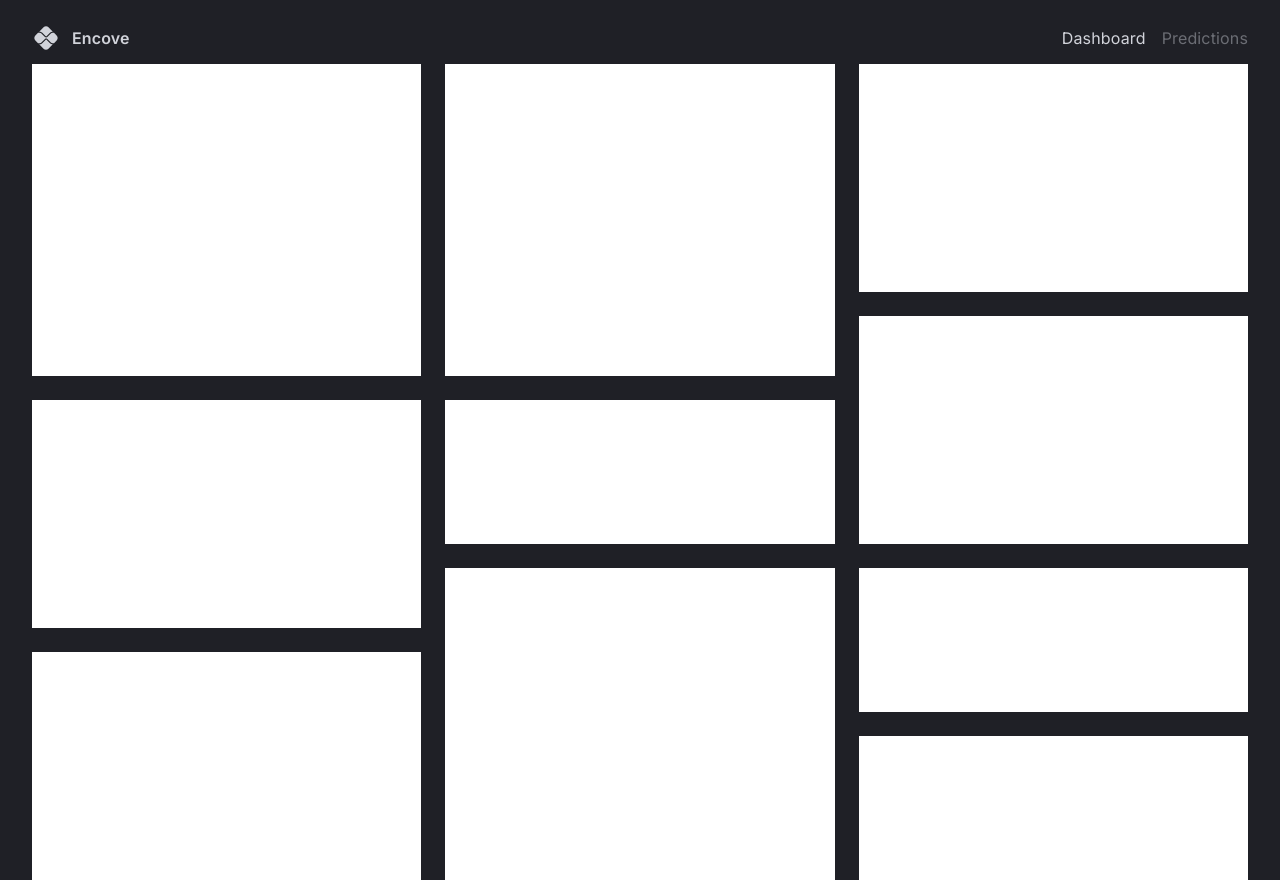
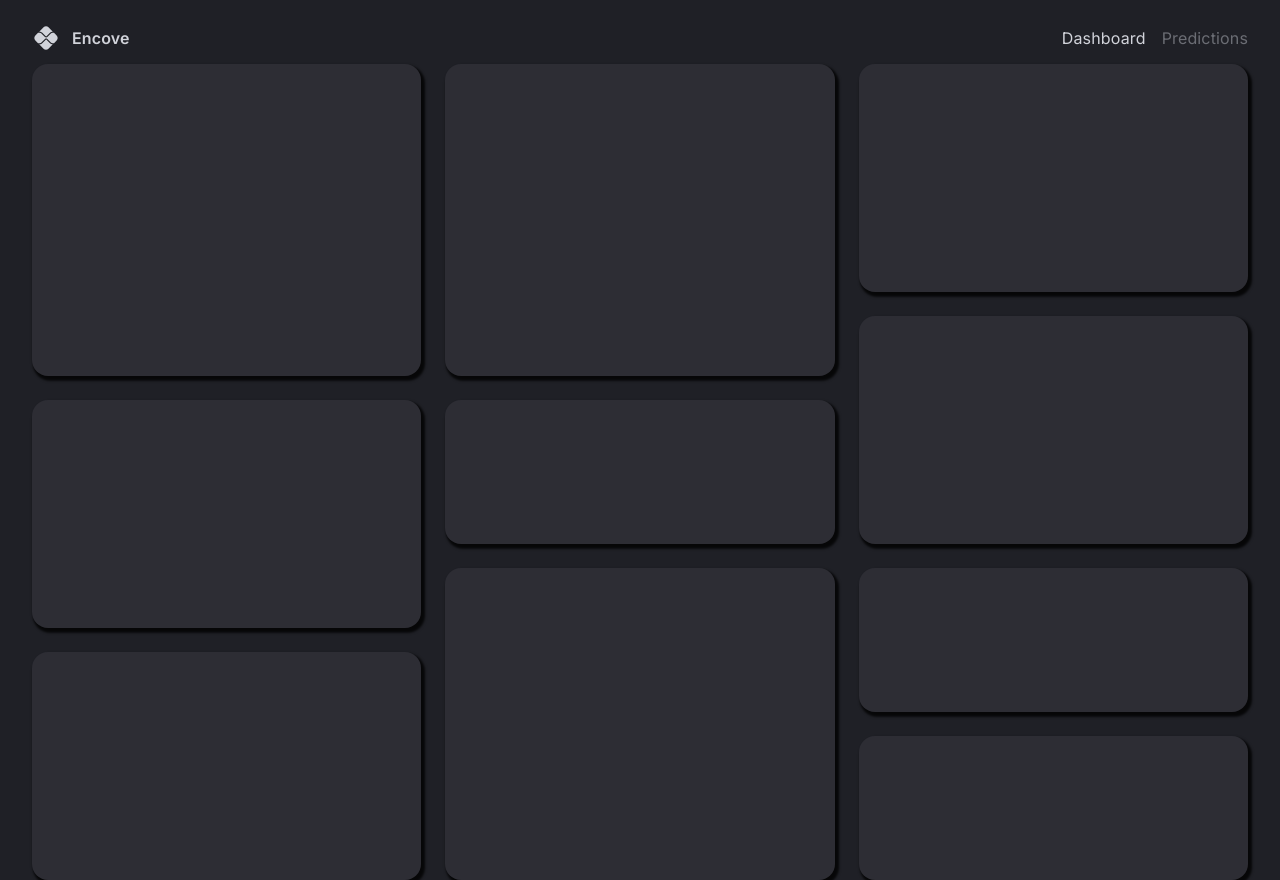
Before and after one commit to ingucell/business-dashboard, a React (Vite) app: page / in a window 1280 px wide. Built offline with nearby package versions, Linux system fonts and the light colour scheme.

Commit message:
color & shadow

```diff
--- /dev/null
+++ b/src/components/DashboardBox.tsx
@@ -0,0 +1,10 @@
+import {Box} from "@mui/material"
+import { styled } from '@mui/system'
+
+const DashboardBox = styled(Box)(({theme})=>({
+    backgroundColor: theme.palette.background.light,
+    borderRadius: "1rem",
+    boxShadow: "0.15rem 0.2rem 0.15rem 0.1rem rgba(0,0,0,0.8)"
+}))
+
+export default DashboardBox
--- a/src/scenes/dashboard/index.tsx
+++ b/src/scenes/dashboard/index.tsx
@@ -1,5 +1,6 @@
-import {Box, useTheme} from '@mui/material'
+import {Box} from '@mui/material'
 import {useMediaQuery} from '@mui/material'
+import DashboardBox from '@/components/DashboardBox'
 
 type Props = {}
 
@@ -49,7 +50,6 @@
 `
 
 const Dashboard = (props: Props) => {
-  const { palette } = useTheme();
   const isAboveMediumScreens = useMediaQuery("(min-width: 1200px)")
   return (
     <Box width='100%' height='100%' display='grid' gap='1.5rem'
@@ -65,16 +65,17 @@
   }
 
     >
-        <Box bgcolor="#fff" gridArea='a'></Box>
-        <Box bgcolor="#fff" gridArea='b'></Box>
-        <Box bgcolor="#fff" gridArea='c'></Box>
-        <Box bgcolor="#fff" gridArea='d'></Box>
-        <Box bgcolor="#fff" gridArea='e'></Box>
-        <Box bgcolor="#fff" gridArea='f'></Box>
-        <Box bgcolor="#fff" gridArea='g'></Box>
-        <Box bgcolor="#fff" gridArea='h'></Box>
-        <Box bgcolor="#fff" gridArea='i'></Box>
-        <Box bgcolor="#fff" gridArea='j'></Box>
+
+        <DashboardBox  gridArea='a'></DashboardBox>
+        <DashboardBox  gridArea='b'></DashboardBox>
+        <DashboardBox  gridArea='c'></DashboardBox>
+        <DashboardBox  gridArea='d'></DashboardBox>
+        <DashboardBox  gridArea='e'></DashboardBox>
+        <DashboardBox  gridArea='f'></DashboardBox>
+        <DashboardBox  gridArea='g'></DashboardBox>
+        <DashboardBox  gridArea='h'></DashboardBox>
+        <DashboardBox  gridArea='i'></DashboardBox>
+        <DashboardBox  gridArea='j'></DashboardBox>
     </Box>
   )
 }
```
Also changed, not shown: src/scenes/dashboard/Row.tsx (added), src/scenes/dashboard/Row2.tsx (added), src/scenes/dashboard/Row3.tsx (added).
